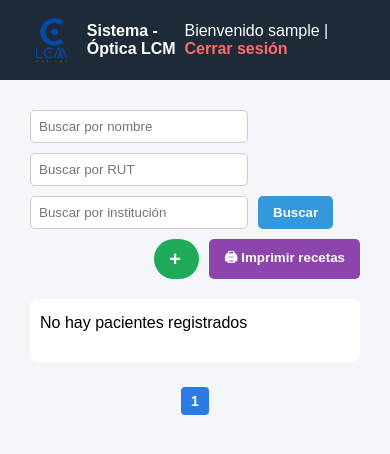
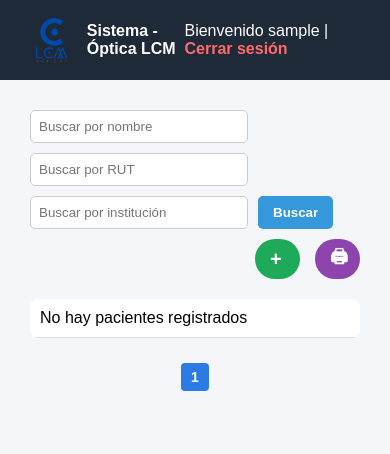
Before and after one commit to PauloJacko/pacientes_optica, a Django app: page /dashboard/ in a window 390 px wide. Shown: the top 454 px of the page. Run offline with Django 5.2, Linux system fonts and the light colour scheme; the visitor is signed in with stand-in values (Sample User, id 1); data that the repository does not hold is empty.

Commit message:
mejoras en estilos de modal y tabla de receta en pantallas de celular

```diff
--- a/login/templates/login/dashboard.html
+++ b/login/templates/login/dashboard.html
@@ -421,123 +431,138 @@
       /* RESPONSIVE */
 
       @media (max-width: 700px) {
-        table thead {
+
+        table:not(.tabla-receta) thead {
           display: none;
         }
 
-        table,
-        table tbody,
-        table tr,
-        table td {
+        table:not(.tabla-receta),
+        table:not(.tabla-receta) tbody,
+        table:not(.tabla-receta) tr,
+        table:not(.tabla-receta) td {
           display: block;
           width: 100%;
         }
 
-        table tr {
-          margin-bottom: 15px;
-          background: white;
-          border-radius: 8px;
-          padding: 10px;
-        }
-
-        table td {
-          border: none;
-          padding: 5px 0;
-        }
       }
 
       /* ACCIONES TABLA */
 
-      .acciones{
-        display:flex;
-        gap:20px;
-        align-items:center;
+      .acciones {
+        display: flex;
+        gap: 20px;
+        align-items: center;
       }
 
-      .btn-ver{
-        text-decoration:none;
-        font-size:17px;
-        transition:all 0.15s ease;
-        cursor:pointer;
+      .btn-ver {
+        text-decoration: none;
+        font-size: 17px;
+        transition: all 0.15s ease;
+        cursor: pointer;
       }
 
-      .btn-ver:hover{
-        transform:scale(1.25);
+      .btn-ver:hover {
+        transform: scale(1.25);
       }
 
-      .btn-eliminar{
-        background:#e74c3c;
-        color:white;
-        border:none;
-        padding:6px 10px;
-        border-radius:4px;
-        cursor:pointer;
-        font-size:12px;
-        transition:0.2s;
+      .btn-eliminar {
+        background: #e74c3c;
+        color: white;
+        border: none;
+        padding: 6px 10px;
+        border-radius: 4px;
+        cursor: pointer;
+        font-size: 12px;
+        transition: 0.2s;
       }
 
-      .btn-eliminar:hover{
-        background:#c0392b;
-        transform:scale(1.25);
+      .btn-eliminar:hover {
+        background: #c0392b;
+        transform: scale(1.25);
       }
 
       /* BOTONES MODAL ELIMINAR */
 
-      .btn-confirmar1{
+      .btn-confirmar1 {
         background: #e74c3c !important;
-        color:white;
-        border:none;
-        padding:10px;
-        border-radius:6px;
-        cursor:pointer;
-        font-weight:bold;
-        transition:all 0.2s ease;
+        color: white;
+        border: none;
+        padding: 10px;
+        border-radius: 6px;
+        cursor: pointer;
+        font-weight: bold;
+        transition: all 0.2s ease;
       }
 
-      .btn-confirmar1:hover{
+      .btn-confirmar1:hover {
         background: #c0392b !important;
-        transform:translateY(-1px);
-        box-shadow:0 3px 6px rgba(0,0,0,0.2);
+        transform: translateY(-1px);
+        box-shadow: 0 3px 6px rgba(0, 0, 0, 0.2);
       }
 
-      .btn-cancelar1{
+      .btn-cancelar1 {
         background: #95a5a6 !important;
-        color:white;
-        border:none;
-        padding:10px;
-        border-radius:6px;
-        cursor:pointer;
-        font-weight:bold;
-        transition:all 0.2s ease;
+        color: white;
+        border: none;
+        padding: 10px;
+        border-radius: 6px;
+        cursor: pointer;
+        font-weight: bold;
+        transition: all 0.2s ease;
       }
 
-      .btn-cancelar1:hover{
+      .btn-cancelar1:hover {
         background: #7f8c8d !important;
-        transform:translateY(-1px);
-        box-shadow:0 3px 6px rgba(0,0,0,0.2);
+        transform: translateY(-1px);
+        box-shadow: 0 3px 6px rgba(0, 0, 0, 0.2);
       }
 
       /* BOTON IMPRIMIR RECETAS */
 
-      .btn-print-all{
-        background:#8e44ad;
-        color:white;
-        transition:all 0.2s ease;
+      .btn-print-all {
+        display: flex;
+        align-items: center;
+        width: 45px;
+        height: 40px;
+        background: #8e44ad;
+        color: white;
+        border-radius: 20px;
+        border: none;
+        overflow: hidden;
+        transition: 0.3s;
+        margin-left: 5px;
       }
 
-      .btn-print-all:hover{
-        background:#6c3483;
-        transform:translateY(-1px);
-        box-shadow:0 3px 6px rgba(0,0,0,0.15);
+      .btn-print-all .icono {
+        width: 45px;
+        display: flex;
+        align-items: center;
+        justify-content: center;
+        font-size: 18px;
+      }
+
+      .btn-print-all .texto {
+        white-space: nowrap;
+        opacity: 0;
+        padding-right: 12px;
+        transition: 0.2s;
+      }
+
+      .btn-print-all:hover {
+        width: 190px;
+        background: #6c3483;
+      }
+
+      .btn-print-all:hover .texto {
+        opacity: 1;
       }
     </style>
   </head>
 
   <body>
     <div class="header">
-
       <div class="header-left">
-        <img src="{% static 'images/logo-lcm.png' %}" class="logo-lcm" alt="LCM">
+        <img src="{% static 'images/logo-lcm.png' %}" class="logo-lcm" alt="LCM" />
         <h1>Sistema - Óptica LCM</h1>
       </div>
 
@@ -564,7 +588,8 @@
         </button>
 
         <button type="button" class="btn-print-all" onclick="imprimirRecetas()">
-          🖨 Imprimir recetas
+          <span class="icono">🖨</span>
+          <span class="texto">Imprimir recetas</span>
         </button>
       </form>
 
@@ -874,54 +887,46 @@
 
         let pacienteEliminarId = null
 
-      const modalEliminar = document.getElementById("modalEliminar")
-      const textoEliminar = document.getElementById("textoEliminar")
+        const modalEliminar = document.getElementById('modalEliminar')
+        const textoEliminar = document.getElementById('textoEliminar')
 
-      function abrirModalEliminar(id, nombre){
-
+        function abrirModalEliminar(id, nombre) {
           pacienteEliminarId = id
 
-        textoEliminar.innerHTML =
-          "¿Seguro que deseas eliminar al paciente <b>" + nombre + "</b> ?<br><br>Esta acción no se puede deshacer."
+          textoEliminar.innerHTML = '¿Seguro que deseas eliminar al paciente <b>' + nombre + '</b> ?<br><br>Esta acción no se puede deshacer.'
 
-        modalEliminar.style.display = "flex"
+          modalEliminar.style.display = 'flex'
         }
 
-      function cerrarModalEliminar(){
-        modalEliminar.style.display = "none"
+        function cerrarModalEliminar() {
+          modalEliminar.style.display = 'none'
         }
 
-      function confirmarEliminar(){
-
-        fetch(`/pacientes/eliminar/${pacienteEliminarId}/`,{
-          method:"POST",
-          headers:{
-            "X-CSRFToken": getCookie("csrftoken")
+        function confirmarEliminar() {
+          fetch(`/pacientes/eliminar/${pacienteEliminarId}/`, {
+            method: 'POST',
+            headers: {
+              'X-CSRFToken': getCookie('csrftoken')
             }
           })
-        .then(r=>r.json())
-        .then(data=>{
-
-          if(data.success){
+            .then((r) => r.json())
+            .then((data) => {
+              if (data.success) {
                 location.reload()
-          }else{
-            alert("Error al eliminar")
+              } else {
+                alert('Error al eliminar')
+              }
+            })
         }
 
-        })
-
-      }
-
-        function imprimirRecetas(){
-
+        function imprimirRecetas() {
           const nombre = document.querySelector("input[name='nombre']").value
           const rut = document.querySelector("input[name='rut']").value
           const institucion = document.querySelector("input[name='institucion']").value
 
           let url = `/recetas/imprimir/?nombre=${nombre}&rut=${rut}&institucion=${institucion}`
 
-          window.open(url, "_blank")
-
+          window.open(url, '_blank')
         }
       </script>
     </div>
```
Also changed, not shown: other parts of login/templates/login/dashboard.html (+46 -49 lines), evaluaciones/templates/evaluaciones/receta.html (+28 -16 lines). Lines whose indentation alone changed are shown as unchanged.
